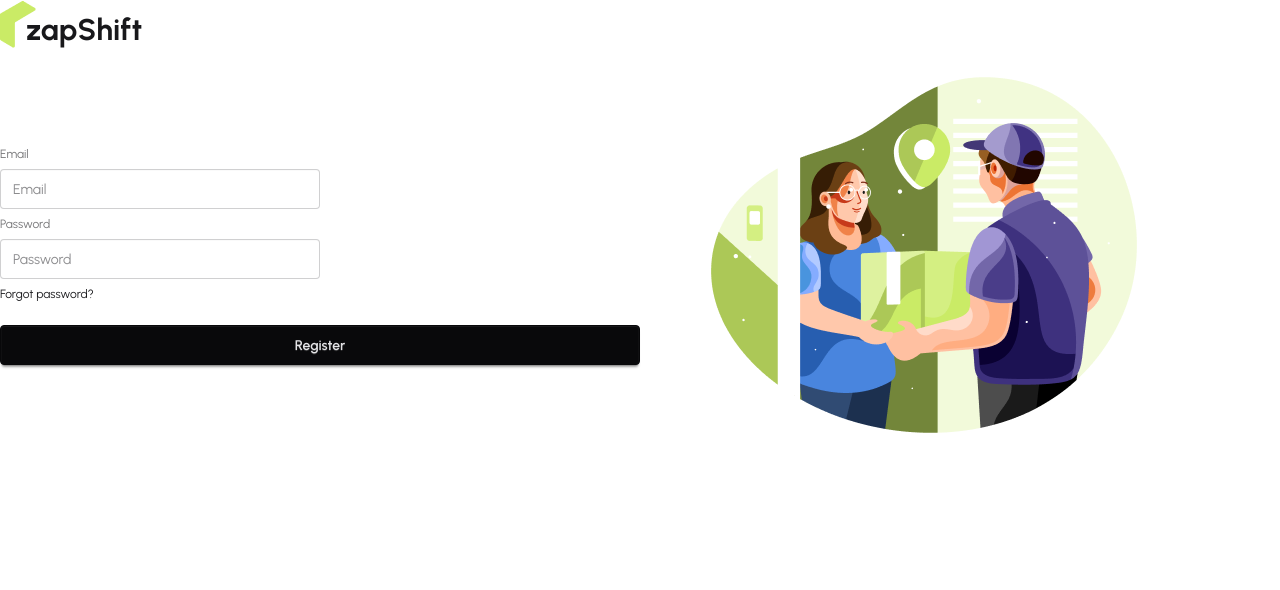
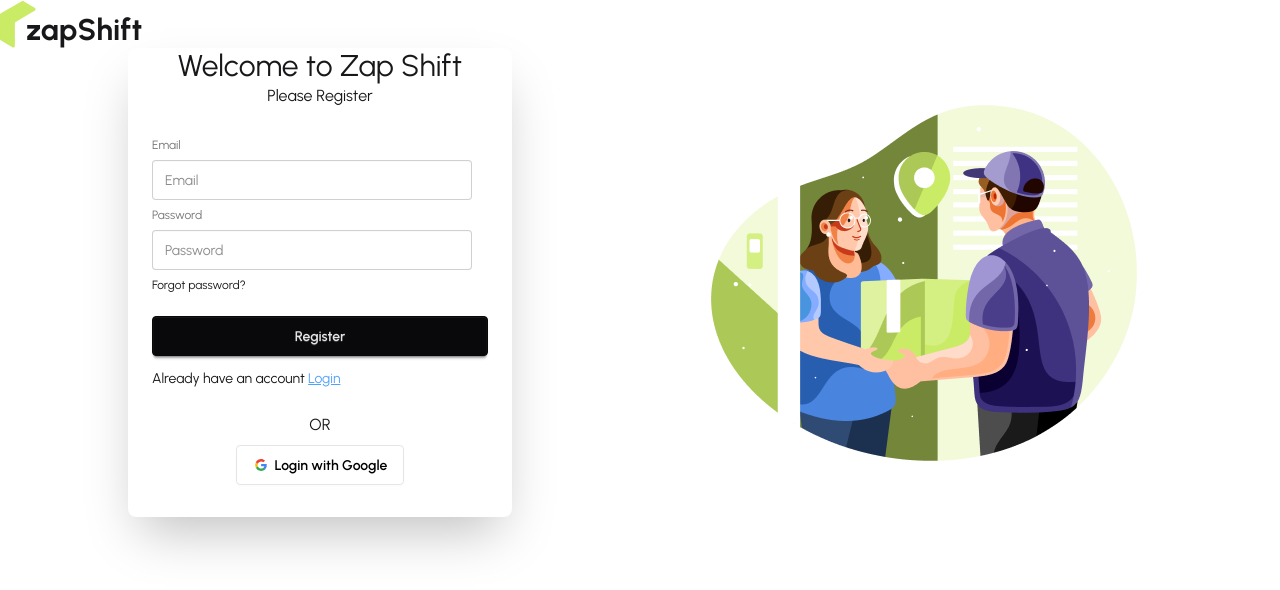
Before and after one commit to mdaias/Percelix-Client, a React (Vite) app: page /register in a window 1280 px wide. Shown: the top 590 px of the page. Built offline with nearby package versions, Linux system fonts and the light colour scheme; no server answers.

Commit message:
added Scial login and redirect loggin page....Md Aias

```diff
--- a/src/contexts/AuthContext/AuthProvider.jsx
+++ b/src/contexts/AuthContext/AuthProvider.jsx
@@ -1,21 +1,53 @@
-import React from 'react';
+import React, { useEffect, useState } from 'react';
 import { AuthContext } from './AuthContext';
-import { createUserWithEmailAndPassword, signInWithEmailAndPassword } from 'firebase/auth';
+import { createUserWithEmailAndPassword, GoogleAuthProvider, onAuthStateChanged, signInWithEmailAndPassword, signInWithPopup, signOut } from 'firebase/auth';
 import { auth } from '../../firebase/firebase.init';
+
+const googleProvider = new GoogleAuthProvider();
 
 const AuthProvider = ({ children }) => {
 
+    const [user, setUser] = useState(null);
+    const [loading, setLoading] = useState(true);
+
     const registerUser = (email, password) => {
+        setLoading(true);
         return createUserWithEmailAndPassword(auth, email, password)
     }
 
     const signInUser = (email, password) =>{
+         setLoading(true);
         return signInWithEmailAndPassword(auth, email, password)
     }
 
+    const signInGoogle = () => {
+        setLoading(true);
+        return signInWithPopup(auth, googleProvider);
+    }
+
+    const logOut = () => {
+        setLoading(true);
+        return signOut(auth);
+    }
+
+    // observe user state
+    useEffect(() => {
+        const unSubscribe = onAuthStateChanged(auth, (currentUser) => {
+            setUser(currentUser);
+            setLoading(false);
+        })
+        return () => {
+            unSubscribe();
+        }
+    }, [])
+
     const authInfo = {
+        user,
+        loading,
         registerUser,
-        signInUser
+        signInUser,
+        signInGoogle,
+        logOut
     }
 
     return (
--- a/src/pages/Auth/Login/Login.jsx
+++ b/src/pages/Auth/Login/Login.jsx
@@ -1,6 +1,8 @@
 import React from 'react';
 import { useForm } from 'react-hook-form';
 import useAuth from '../../../hooks/useAuth';
+import { Link } from 'react-router';
+import SocialLogin from '../SocialLogin/SocialLogin';
 
 const Login = () => {
     const { register, handleSubmit, formState: { errors } } = useForm();
@@ -17,7 +19,10 @@ const Login = () => {
             })
     }
     return (
-        <div className="card bg-base-100 w-full max-w-sm shrink-0 shadow-2xl">
+        <div className="card bg-base-100 w-full mx-auto max-w-sm shrink-0 shadow-2xl">
+            <h3 className="text-3xl text-center">Welcome back</h3>
+            <p className='text-center'>Please Login</p>
+
             <form className="card-body" onSubmit={handleSubmit(handleLogin)}>
                 <fieldset className="fieldset">
                     {/* email field */}
@@ -38,7 +43,9 @@ const Login = () => {
                     <div><a className="link link-hover">Forgot password?</a></div>
                     <button className="btn btn-neutral mt-4">Login</button>
                 </fieldset>
+                <p>New to Zap Shift <Link className='text-blue-400 underline' to="/register">Register</Link></p>
             </form>
+            <SocialLogin></SocialLogin>
         </div>
     );
 };
--- a/src/pages/Auth/Register/Register.jsx
+++ b/src/pages/Auth/Register/Register.jsx
@@ -1,6 +1,8 @@
 import React from 'react';
 import { useForm } from 'react-hook-form';
 import useAuth from '../../../hooks/useAuth';
+import { Link } from 'react-router';
+import SocialLogin from '../SocialLogin/SocialLogin';
 
 const Register = () => {
     const { register, handleSubmit, formState: { errors } } = useForm();
@@ -17,8 +19,11 @@ const Register = () => {
             })
     }
     return (
-        <div>
-            <form onSubmit={handleSubmit(handleRegistration)}>
+        <div className="card bg-base-100 w-full mx-auto max-w-sm shrink-0 shadow-2xl">
+            <h3 className="text-3xl text-center">Welcome to Zap Shift</h3>
+            <p className='text-center'>Please Register</p>
+            <form className="card-body" onSubmit={handleSubmit(handleRegistration)}>
+
                 <fieldset className="fieldset">
                     <label className="label">Email</label>
                     <input type="email" {...register('email', { required: true })} className="input" placeholder="Email" />
@@ -46,7 +51,9 @@ const Register = () => {
                     <div><a className="link link-hover">Forgot password?</a></div>
                     <button className="btn btn-neutral mt-4">Register</button>
                 </fieldset>
+                <p>Already have an account <Link className='text-blue-400 underline' to="/login">Login</Link></p>
             </form>
+            <SocialLogin></SocialLogin>
         </div>
     );
 };
--- /dev/null
+++ b/src/pages/Auth/SocialLogin/SocialLogin.jsx
@@ -0,0 +1,31 @@
+import React from 'react';
+import useAuth from '../../../hooks/useAuth';
+
+const SocialLogin = () => {
+
+    const { signInGoogle } = useAuth();
+
+    const handleGoogleSignIn = () => {
+        signInGoogle()
+            .then(result => {
+                console.log(result.user)
+            })
+            .catch(error => {
+                console.log(error)
+            })
+    }
+
+    return (
+        <div className='text-center pb-8'>
+            <p className='mb-2'>OR</p>
+            <button
+                onClick={handleGoogleSignIn}
+                className="btn bg-white text-black border-[#e5e5e5]">
+                <svg aria-label="Google logo" width="16" height="16" xmlns="http://www.w3.org/2000/svg" viewBox="0 0 512 512"><g><path d="m0 0H512V512H0" fill="#fff"></path><path fill="#34a853" d="M153 292c30 82 118 95 171 60h62v48A192 192 0 0190 341"></path><path fill="#4285f4" d="m386 400a140 175 0 0053-179H260v74h102q-7 37-38 57"></path><path fill="#fbbc02" d="m90 341a208 200 0 010-171l63 49q-12 37 0 73"></path><path fill="#ea4335" d="m153 219c22-69 116-109 179-50l55-54c-78-75-230-72-297 55"></path></g></svg>
+                Login with Google
+            </button>
+        </div>
+    );
+};
+
+export default SocialLogin;
--- a/src/pages/Shared/NavBar/NavBar.jsx
+++ b/src/pages/Shared/NavBar/NavBar.jsx
@@ -1,8 +1,18 @@
 import React from 'react';
 import Logo from '../../../components/Logo/Logo';
-import { NavLink } from 'react-router';
+import { Link, NavLink } from 'react-router';
+import useAuth from '../../../hooks/useAuth';
+const NavBar = () => {
+    const { user, logOut } = useAuth();
 
-const NavBar = () => {
+    const handleLogOut = () => {
+        logOut()
+            .then()
+            .catch(error => {
+                console.log(error)
+            })
+    }
+
     const links = <>
         <li><NavLink to="">Services</NavLink></li>
          <li><NavLink to="">About Us</NavLink></li>
@@ -31,7 +41,14 @@ const NavBar = () => {
                 </ul>
             </div>
             <div className="navbar-end">
-                <a className="btn">Button</a>
+                {
+                    user ?
+                        <a onClick={handleLogOut} className="btn">Log Out</a>
+                        : <Link className='btn' to="/login">Log in</Link>
+                }
+                <Link
+                className='btn btn-primary text-black mx-4'
+                to="/">Be a Rider</Link>
             </div>
         </div>
     );
--- /dev/null
+++ b/src/routes/PrivateRoute.jsx
@@ -0,0 +1,21 @@
+import React from 'react';
+import useAuth from '../hooks/useAuth';
+import { Navigate } from 'react-router';
+
+const PrivateRoute = ({ children }) => {
+    const { user, loading } = useAuth();
+
+    if (loading) {
+        return <div>
+            <span className="loading loading-infinity loading-xl"></span>
+        </div>
+    }
+
+    if(!user){
+        return <Navigate to="/login"></Navigate>
+    }
+
+    return children;
+};
+
+export default PrivateRoute;
```
